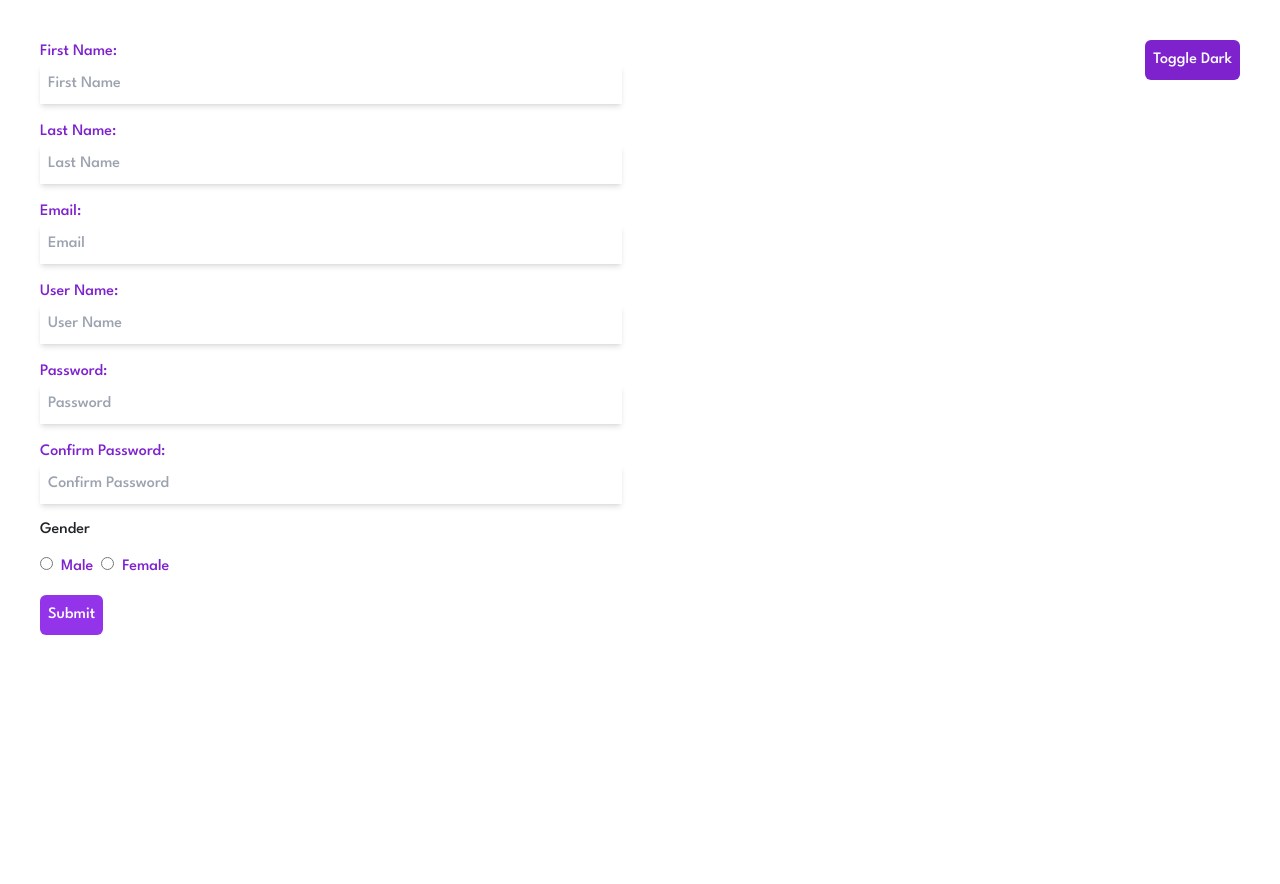
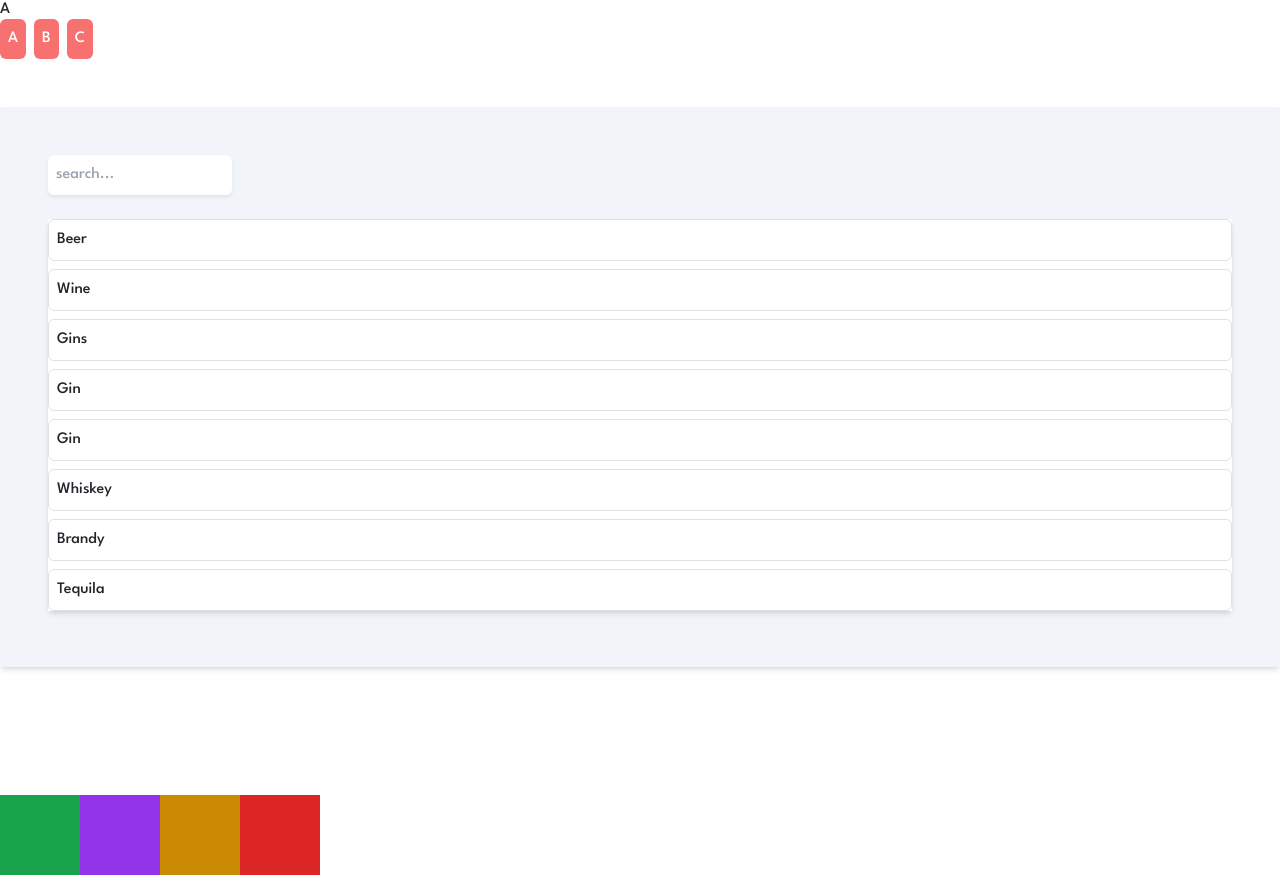
Before and after one commit to Mark-Alexis-Posadas/react-mini-practice, a React (Vite) app: page / in a window 1280 px wide. Before the commit the page ends 800 px from the top, so only its background shows below. Built offline with nearby package versions, Linux system fonts and the light colour scheme.

Commit message:
Added colors component

```diff
--- a/src/App.jsx
+++ b/src/App.jsx
@@ -1,49 +1,74 @@
-// import { useReducer } from "react";
-
-// const initialState = {
-//   isToggleOne: false,
-//   isToggleTwo: false,
-// };
-
-// const reducer = (state, action) => {
-//   switch (action.type) {
-//     case "TOGGLE":
-//       return { ...state, [action.payload]: !state[action.payload] };
-//     default:
-//       return state;
-//   }
-// };
-
-// export default function App() {
-//   const [toggle, dispatch] = useReducer(reducer, initialState);
-
-//   return (
-//     <div>
-//       <button
-//         onClick={() => dispatch({ type: "TOGGLE", payload: "isToggleOne" })}
-//       >
-//         Toggle one
-//       </button>
-//       <button
-//         onClick={() => dispatch({ type: "TOGGLE", payload: "isToggleTwo" })}
-//       >
-//         Toggle two
-//       </button>
-
-//       {toggle.isToggleOne && <div>Content one</div>}
-//       {toggle.isToggleTwo && <div>Content two</div>}
-//     </div>
-//   );
-// }
-
-import React from "react";
-import ReducerForm from "./components/Forms/ReducerForm";
+import { useState } from "react";
+import Colors from "./components/Colors/Colors";
 
 const App = () => {
+  const [state, setState] = useState("A");
+  const data = [
+    "Beer",
+    "Wine",
+    "Gins",
+    "Gin",
+    "Gin",
+    "Whiskey",
+    "Brandy",
+    "Tequila",
+  ];
+  const [search, setSearch] = useState("");
+  const handleClick = (param) => {
+    setState(param);
+  };
+  const filteredData = data.filter((item) =>
+    item.toLowerCase().includes(search.toLowerCase())
+  );
+
+  const handleSet = (d) => {
+    setSearch(d);
+  };
+
   return (
-    <>
-      <ReducerForm />
-    </>
+    <div>
+      <h1>{state}</h1>
+      <button
+        className="text-white bg-red-400 p-2 rounded mr-2"
+        onClick={() => handleClick("A")}
+      >
+        A
+      </button>
+      <button
+        className="text-white bg-red-400 p-2 rounded mr-2"
+        onClick={() => handleClick("B")}
+      >
+        B
+      </button>
+      <button
+        className="text-white bg-red-400 p-2 rounded mr-2"
+        onClick={() => handleClick("C")}
+      >
+        C
+      </button>
+
+      <div className="mt-5 bg-slate-100 shadow-md p-5">
+        <input
+          type="text"
+          placeholder="search..."
+          className="bg-white shadow-sm p-2 rounded"
+          value={search}
+          onChange={(e) => setSearch(e.target.value)}
+        />
+        <ul className="bg-white shadow-md mt-6">
+          {filteredData.map((d, idx) => (
+            <li
+              className="border border-slate-400 rounded p-2 mb-2 cursor-pointer hover:bg-slate-50"
+              key={idx}
+              onClick={() => handleSet(d)}
+            >
+              {d}
+            </li>
+          ))}
+        </ul>
+      </div>
+      <Colors />
+    </div>
   );
 };
 
--- /dev/null
+++ b/src/components/Colors/Colors.jsx
@@ -0,0 +1,49 @@
+import { useState, useEffect } from "react";
+const data = [
+  {
+    id: 1,
+    bgColor: "bg-green-600",
+  },
+  {
+    id: 2,
+    bgColor: "bg-purple-600",
+  },
+  {
+    id: 3,
+    bgColor: "bg-yellow-600",
+  },
+
+  {
+    id: 4,
+    bgColor: "bg-red-600",
+  },
+];
+const Colors = () => {
+  const [bg, setBg] = useState(() => localStorage.getItem("bg"));
+
+  const handleClick = (b) => {
+    setBg(b);
+  };
+
+  useEffect(() => {
+    localStorage.setItem("bg", bg);
+  }, [bg]);
+
+  return (
+    <div className="mt-5">
+      <div className={`w-20 h-20 ${bg}`}></div>
+
+      {data.map((d) => (
+        <button
+          key={d.id}
+          className={`text-white w-20 h-20 ${d.bgColor} ${
+            bg === d.bgColor ? "border border-black" : ""
+          }`}
+          onClick={() => handleClick(d.bgColor)}
+        ></button>
+      ))}
+    </div>
+  );
+};
+
+export default Colors;
```
